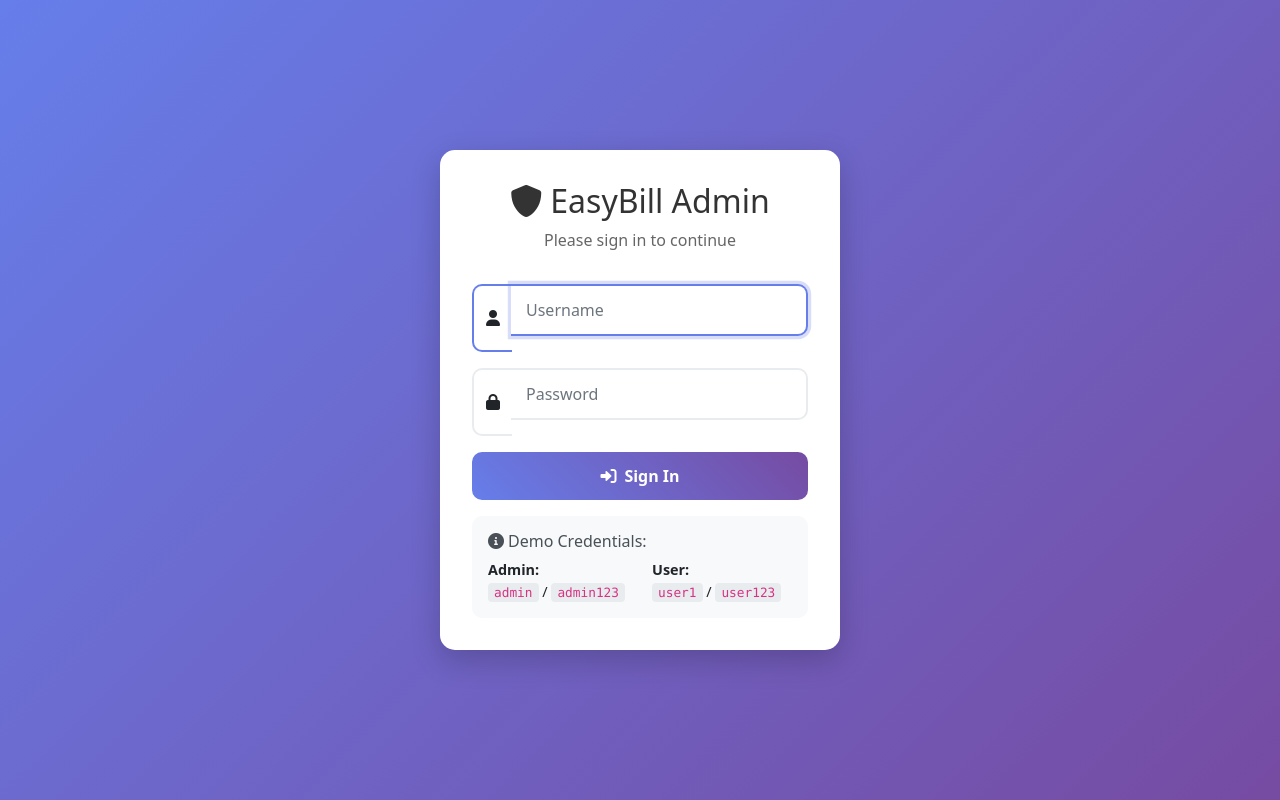
After one commit to csatindia2013/test, a Flask app: page /login in a window 1280 px wide. The commit adds this page. Run offline with Flask 3, Linux system fonts and the light colour scheme.

Commit message:
Add login system with Flask-Login authentication

```diff
--- a/app.py
+++ b/app.py
@@ -1,5 +1,6 @@
-from flask import Flask, render_template, request, jsonify, send_file
+from flask import Flask, render_template, request, jsonify, send_file, redirect, url_for, session
 from flask_cors import CORS
+from flask_login import LoginManager, UserMixin, login_user, logout_user, login_required, current_user
 from datetime import datetime, timezone
 import json
 import firebase_admin
@@ -25,7 +26,31 @@ import schedule
 
 # Initialize Flask app
 app = Flask(__name__)
-app.secret_key = 'pos-dashboard-secret-key'
+app.secret_key = os.environ.get('SECRET_KEY', 'pos-dashboard-secret-key')
+
+# Initialize Flask-Login
+login_manager = LoginManager()
+login_manager.init_app(app)
+login_manager.login_view = 'login'
+login_manager.login_message = 'Please log in to access this page.'
+login_manager.login_message_category = 'info'
+
+# User class for Flask-Login
+class User(UserMixin):
+    def __init__(self, id, username, role='admin'):
+        self.id = id
+        self.username = username
+        self.role = role
+
+@login_manager.user_loader
+def load_user(user_id):
+    # Simple in-memory user storage (in production, use a database)
+    users = {
+        'admin': User('admin', 'admin', 'admin'),
+        'user1': User('user1', 'user1', 'user')
+    }
+    return users.get(user_id)
+
 CORS(app)
 
 # Initialize Firebase
@@ -349,12 +374,75 @@ class CategoryService:
             return {"error": str(e)}
 
 # Routes
+# Authentication Routes
+@app.route('/login', methods=['GET', 'POST'])
+def login():
+    if request.method == 'POST':
+        data = request.get_json()
+        username = data.get('username')
+        password = data.get('password')
+
+        # Simple authentication (in production, use proper password hashing)
+        users = {
+            'admin': 'admin123',
+            'user1': 'user123'
+        }
+
+        if username in users and users[username] == password:
+            user = User(username, username)
+            login_user(user)
+            return jsonify({
+                'status': 'success',
+                'message': 'Login successful',
+                'user': {
+                    'id': user.id,
+                    'username': user.username,
+                    'role': user.role
+                }
+            })
+        else:
+            return jsonify({
+                'status': 'error',
+                'message': 'Invalid username or password'
+            }), 401
+
+    return render_template('login.html')
+
+@app.route('/logout', methods=['POST'])
+@login_required
+def logout():
+    logout_user()
+    return jsonify({
+        'status': 'success',
+        'message': 'Logged out successfully'
+    })
+
+@app.route('/api/auth/status', methods=['GET'])
+def auth_status():
+    if current_user.is_authenticated:
+        return jsonify({
+            'status': 'success',
+            'authenticated': True,
+            'user': {
+                'id': current_user.id,
+                'username': current_user.username,
+                'role': current_user.role
+            }
+        })
+    else:
+        return jsonify({
+            'status': 'success',
+            'authenticated': False
+        })
+
 @app.route('/')
+@login_required
 def index():
     return render_template('index.html')
 
 # Product Routes
 @app.route('/api/products', methods=['GET'])
+@login_required
 def get_products():
     products = ProductService.get_products()
     return jsonify(products)
--- a/requirements.txt
+++ b/requirements.txt
@@ -1,5 +1,6 @@
 Flask==2.3.3
 Flask-CORS==4.0.0
+Flask-Login==0.6.3
 firebase-admin==6.2.0
 Werkzeug==2.3.7
 openpyxl==3.1.2
--- /dev/null
+++ b/templates/login.html
@@ -0,0 +1,193 @@
+<!DOCTYPE html>
+<html lang="en">
+<head>
+    <meta charset="UTF-8">
+    <meta name="viewport" content="width=device-width, initial-scale=1.0">
+    <title>Login - EasyBill Admin Dashboard</title>
+    <link href="https://cdn.jsdelivr.net/npm/bootstrap@5.1.3/dist/css/bootstrap.min.css" rel="stylesheet">
+    <link href="https://cdnjs.cloudflare.com/ajax/libs/font-awesome/6.0.0/css/all.min.css" rel="stylesheet">
+    <style>
+        body {
+            background: linear-gradient(135deg, #667eea 0%, #764ba2 100%);
+            min-height: 100vh;
+            display: flex;
+            align-items: center;
+            justify-content: center;
+        }
+        .login-card {
+            background: white;
+            border-radius: 15px;
+            box-shadow: 0 10px 30px rgba(0, 0, 0, 0.2);
+            padding: 2rem;
+            width: 100%;
+            max-width: 400px;
+        }
+        .login-header {
+            text-align: center;
+            margin-bottom: 2rem;
+        }
+        .login-header h2 {
+            color: #333;
+            margin-bottom: 0.5rem;
+        }
+        .login-header p {
+            color: #666;
+            margin: 0;
+        }
+        .form-control {
+            border-radius: 10px;
+            border: 2px solid #e9ecef;
+            padding: 12px 15px;
+            margin-bottom: 1rem;
+        }
+        .form-control:focus {
+            border-color: #667eea;
+            box-shadow: 0 0 0 0.2rem rgba(102, 126, 234, 0.25);
+        }
+        .btn-login {
+            background: linear-gradient(45deg, #667eea, #764ba2);
+            border: none;
+            border-radius: 10px;
+            padding: 12px;
+            width: 100%;
+            color: white;
+            font-weight: 600;
+            transition: all 0.3s;
+        }
+        .btn-login:hover {
+            transform: translateY(-2px);
+            box-shadow: 0 5px 15px rgba(102, 126, 234, 0.4);
+            color: white;
+        }
+        .alert {
+            border-radius: 10px;
+            margin-bottom: 1rem;
+        }
+        .input-group-text {
+            background: transparent;
+            border: 2px solid #e9ecef;
+            border-right: none;
+            border-radius: 10px 0 0 10px;
+        }
+        .input-group .form-control {
+            border-left: none;
+            border-radius: 0 10px 10px 0;
+        }
+        .input-group:focus-within .input-group-text {
+            border-color: #667eea;
+        }
+        .demo-credentials {
+            background: #f8f9fa;
+            border-radius: 10px;
+            padding: 1rem;
+            margin-top: 1rem;
+            font-size: 0.9rem;
+        }
+        .demo-credentials h6 {
+            color: #495057;
+            margin-bottom: 0.5rem;
+        }
+        .demo-credentials code {
+            background: #e9ecef;
+            padding: 2px 6px;
+            border-radius: 4px;
+            font-size: 0.8rem;
+        }
+    </style>
+</head>
+<body>
+    <div class="login-card">
+        <div class="login-header">
+            <h2><i class="fas fa-shield-alt me-2"></i>EasyBill Admin</h2>
+            <p>Please sign in to continue</p>
+        </div>
+
+        <div id="alert-container"></div>
+
+        <form id="loginForm">
+            <div class="input-group mb-3">
+                <span class="input-group-text">
+                    <i class="fas fa-user"></i>
+                </span>
+                <input type="text" class="form-control" id="username" placeholder="Username" required>
+            </div>
+
+            <div class="input-group mb-3">
+                <span class="input-group-text">
+                    <i class="fas fa-lock"></i>
+                </span>
+                <input type="password" class="form-control" id="password" placeholder="Password" required>
+            </div>
+
+            <button type="submit" class="btn btn-login">
+                <i class="fas fa-sign-in-alt me-2"></i>Sign In
+            </button>
+        </form>
+
+        <div class="demo-credentials">
+            <h6><i class="fas fa-info-circle me-1"></i>Demo Credentials:</h6>
+            <div class="row">
+                <div class="col-6">
+                    <strong>Admin:</strong><br>
+                    <code>admin</code> / <code>admin123</code>
+                </div>
+                <div class="col-6">
+                    <strong>User:</strong><br>
+                    <code>user1</code> / <code>user123</code>
+                </div>
+            </div>
+        </div>
+    </div>
+
+    <script>
+        document.getElementById('loginForm').addEventListener('submit', async function(e) {
+            e.preventDefault();
+
+            const username = document.getElementById('username').value;
+            const password = document.getElementById('password').value;
+
+            if (!username || !password) {
+                showAlert('Please enter both username and password', 'warning');
+                return;
+            }
+
+            try {
+                const response = await fetch('/login', {
+                    method: 'POST',
+                    headers: {
+                        'Content-Type': 'application/json',
+                    },
+                    body: JSON.stringify({ username, password })
+                });
+
+                const data = await response.json();
+
+                if (data.status === 'success') {
+                    showAlert('Login successful! Redirecting...', 'success');
+                    setTimeout(() => {
+                        window.location.href = '/';
+                    }, 1000);
+                } else {
+                    showAlert(data.message || 'Login failed', 'danger');
+                }
+            } catch (error) {
+                console.error('Login error:', error);
+                showAlert('Login failed. Please try again.', 'danger');
+            }
+        });
+
+        function showAlert(message, type) {
+            const alertContainer = document.getElementById('alert-container');
+            alertContainer.innerHTML = `
+                <div class="alert alert-${type} alert-dismissible fade show" role="alert">
+                    ${message}
+                    <button type="button" class="btn-close" data-bs-dismiss="alert"></button>
+                </div>
+            `;
+        }
+
+        // Auto-focus on username field
+        document.getElementById('username').focus();
+    </script>
+</body>
+</html>
```
Also changed, not shown: templates/index.html (+63 -1 lines).
